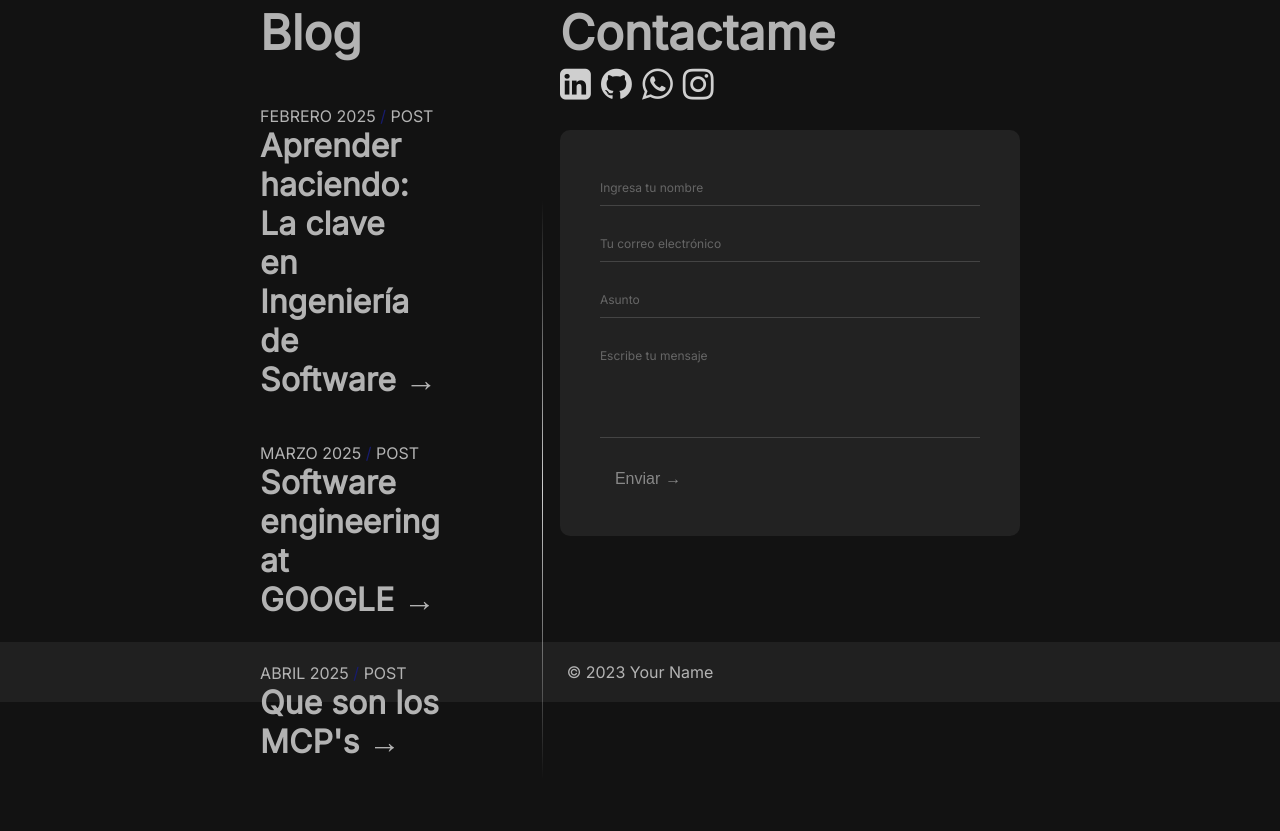
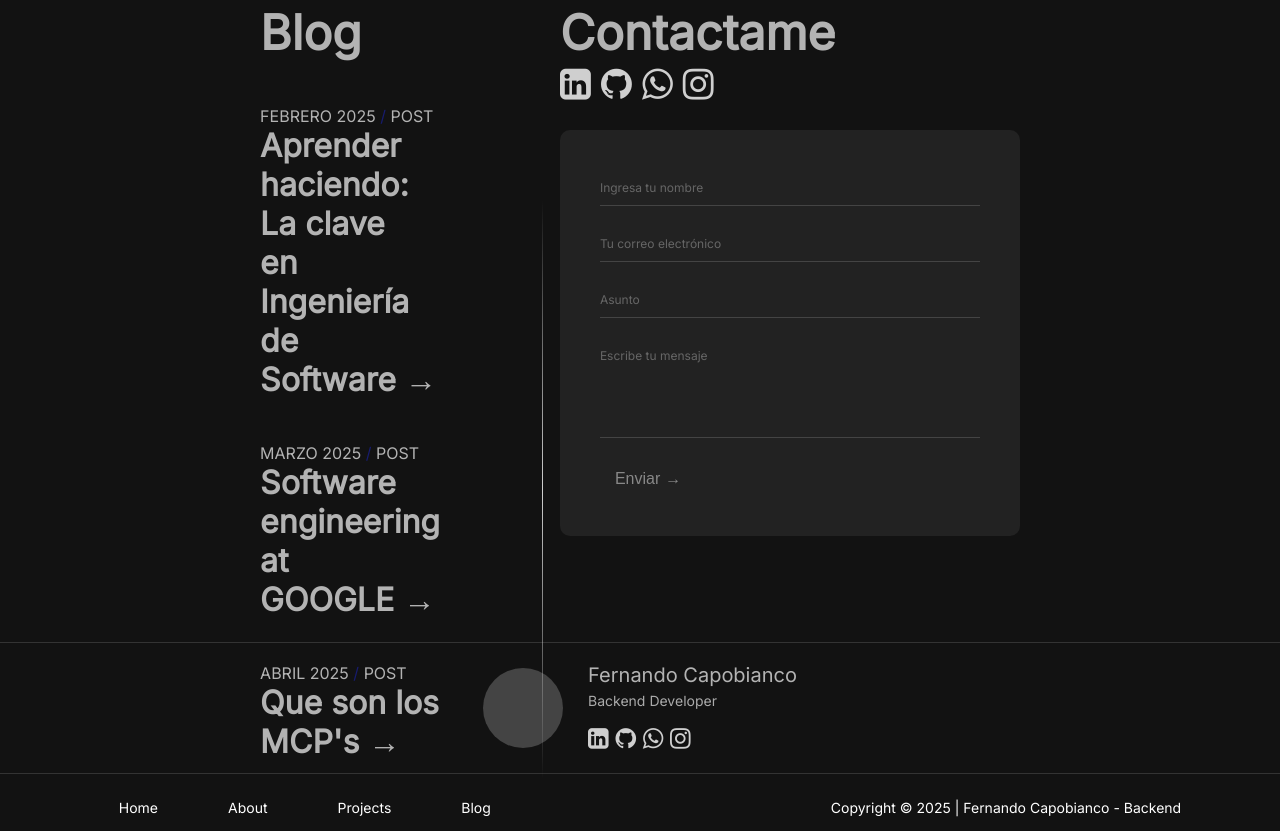
Before and after one commit to fcapobiancot/portfolio, a plain HTML site: page index.html in a window 1280 px wide. Shown: the part 3146-3977 px from the top of the page. Before the commit the page ends 3925 px from the top, so only its background shows below. Drawn offline with Linux system fonts and the light colour scheme.

Commit message:
Footer section added

```diff
--- a/css/styles.css
+++ b/css/styles.css
@@ -597,23 +597,81 @@ header nav ul span {
     margin-left: 5px;
 }
 
+.profile-container {
+    width: 100%;
+    border-top: 1px solid #333;
+    border-bottom: 1px solid #333;
+    padding: 20px 0;
+    display: flex;
+    flex-direction: row;
+    align-items: center;
+    justify-content: center;
+    gap: 15px;
+    margin-bottom: 10px;
+}
 
+.profile-image {
+    width: 80px;
+    height: 80px;
+    margin-right: 10px;
+    border-radius: 50%;
+    background-color: #444;
+    flex-shrink: 0;
+}
 
+.profile-info {
+    display: flex;
+    flex-direction: column;
+    align-items: flex-start;
+}
 
+.profile-name {
+    font-size: 20px;
+    font-weight: 500;
+    margin: 0 0 5px 0;
+}
 
+.profile-title {
+    font-size: 14px;
+    color: #aaa;
+    margin: 0 0 15px 0;
+}
 
+.social-icons3 {
+    font-size: 24px;
+    text-align: left;
+}
 
+.footer {
+    max-width: 100%;
+    padding: 15px 0;
+    background-color: #121212;
+    display: flex;
+    justify-content: center;
+    align-items: center;
+}
 
+.nav-links {
+    display: flex;
+    gap: 30px;
+    margin-left: 70px;
+    margin-right: 320px;
+}
 
+.nav-link {
+    color: #fff;
+    text-decoration: none;
+    font-size: 14px;
+    transition: color 0.3s ease;
+    margin: 0 20px;
+}
 
+.nav-link:hover {
+    color: #aaa;
+}
 
-
-
-
-
-footer {
-    padding: 20px 0;
-    background-color: #202020;
-    text-align: center;
-    color: #CFCFCF;
+.copyright {
+    color: #fff;
+    font-size: 14px;
+    margin-right: 70px;
 }
--- a/index.html
+++ b/index.html
@@ -405,11 +405,33 @@
                 </div>
             </div>
         </div>
+        <div class="profile-container">
+            <div class="profile-image"></div>
+            <div class="profile-info">
+                <h2 class="profile-name">Fernando Capobianco</h2>
+                <p class="profile-title">Backend Developer</p>
+                <div class="social-icons3">
+                    <span class="fa fa-linkedin-square"></span>
+                    <span class="fa fa-github"></span>
+                    <span class="fa fa-whatsapp"></span>
+                    <span class="fa fa-instagram"></span>
+                </div>
+            </div>
+        </div>
+
     </main>
 
 
-    <footer>
-        <p>&copy; 2023 Your Name</p>
+    <footer class="footer">
+        <div class="nav-links">
+            <a href="#" class="nav-link">Home</a>
+            <a href="#" class="nav-link">About</a>
+            <a href="#" class="nav-link">Projects</a>
+            <a href="#" class="nav-link">Blog</a>
+        </div>
+        <div class="copyright">
+            Copyright © 2025 | Fernando Capobianco - Backend
+        </div>
     </footer>
 </body>
 
```
